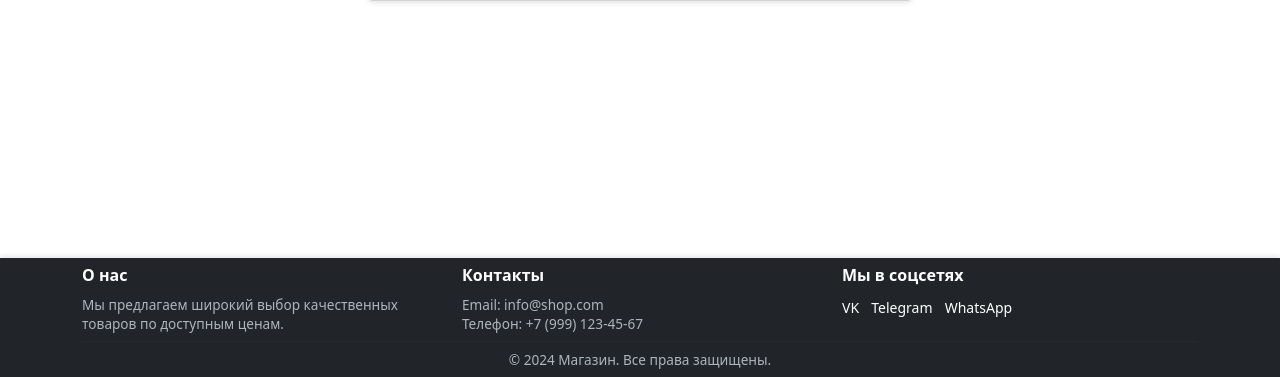
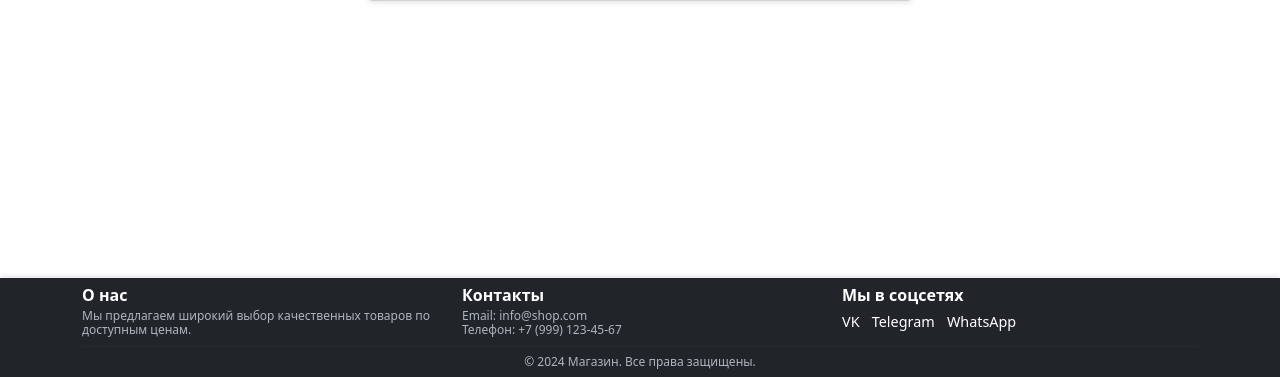
Before and after one commit to s1ntreeezy/slovo-dnya-shop, a Flask app: a page that uses templates/base.html in a window 1280 px wide. Shown: the part 423-800 px from the top of the page. Run offline with Flask 3, Linux system fonts and the light colour scheme.

Commit message:
Уменьшен размер футера для устранения вертикального скролла

```diff
--- a/static/css/style.css
+++ b/static/css/style.css
@@ -123,26 +123,30 @@
 
 /* Footer styles */
 .footer {
-    margin-top: 30px;
+    margin-top: 10px;
     box-shadow: 0 -2px 5px rgba(0,0,0,0.1);
+    padding: 8px 0;
 }
 
 .footer h6 {
     color: #fff;
-    margin-bottom: 10px;
+    margin-bottom: 4px;
     font-weight: 600;
+    font-size: 1rem;
 }
 
 .footer p {
     color: #adb5bd;
-    font-size: 0.85rem;
-    line-height: 1.4;
+    font-size: 0.75rem;
+    line-height: 1.2;
     margin-bottom: 0;
+    padding: 0;
 }
 
 .footer .social-links a {
     text-decoration: none;
     transition: color 0.3s;
+    font-size: 0.9rem;
 }
 
 .footer .social-links a:hover {
@@ -151,7 +155,7 @@
 
 .footer hr {
     border-color: rgba(255,255,255,0.1);
-    margin: 0.5rem 0;
+    margin: 0.2rem 0;
 }
 
 /* Make sure footer stays at bottom */
```
